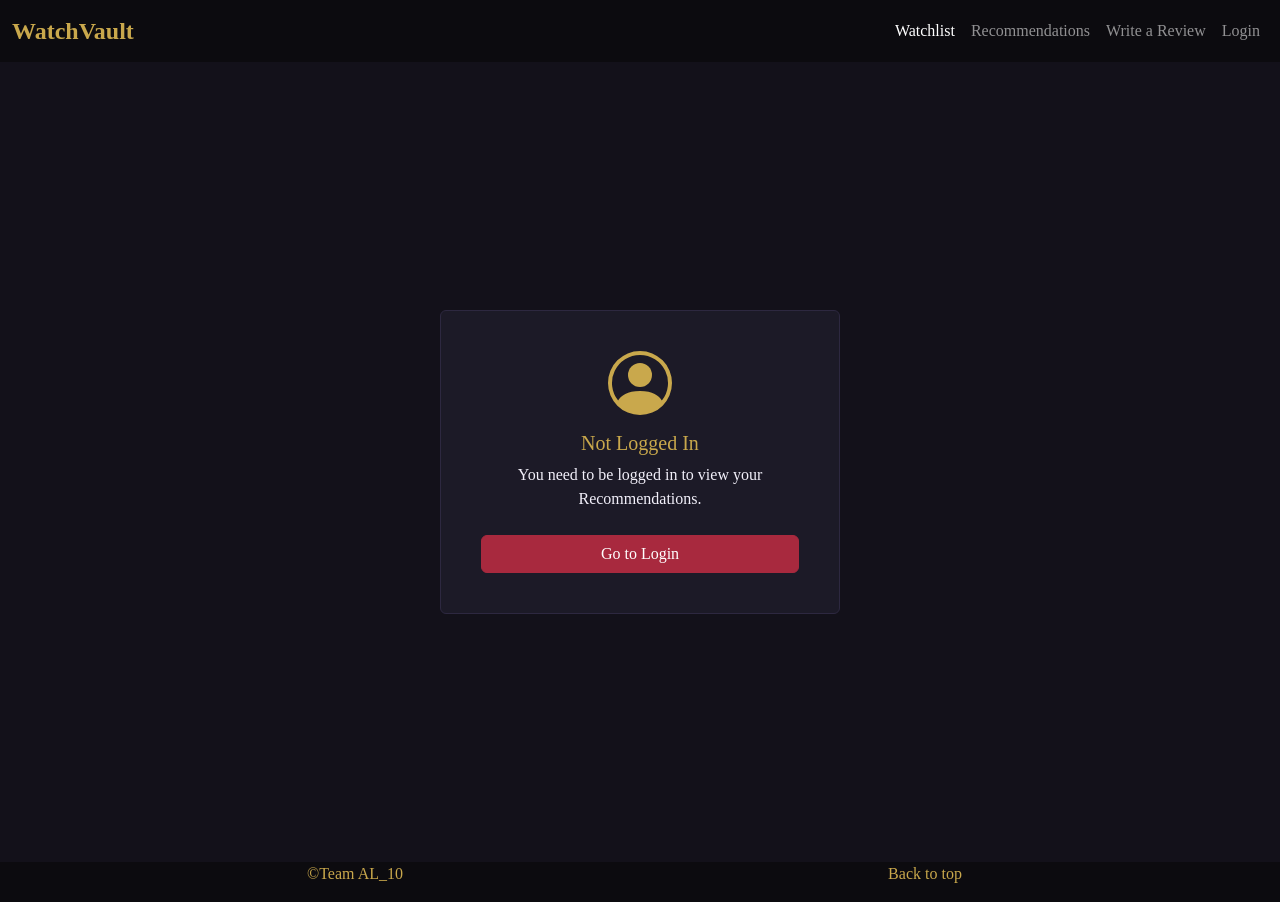
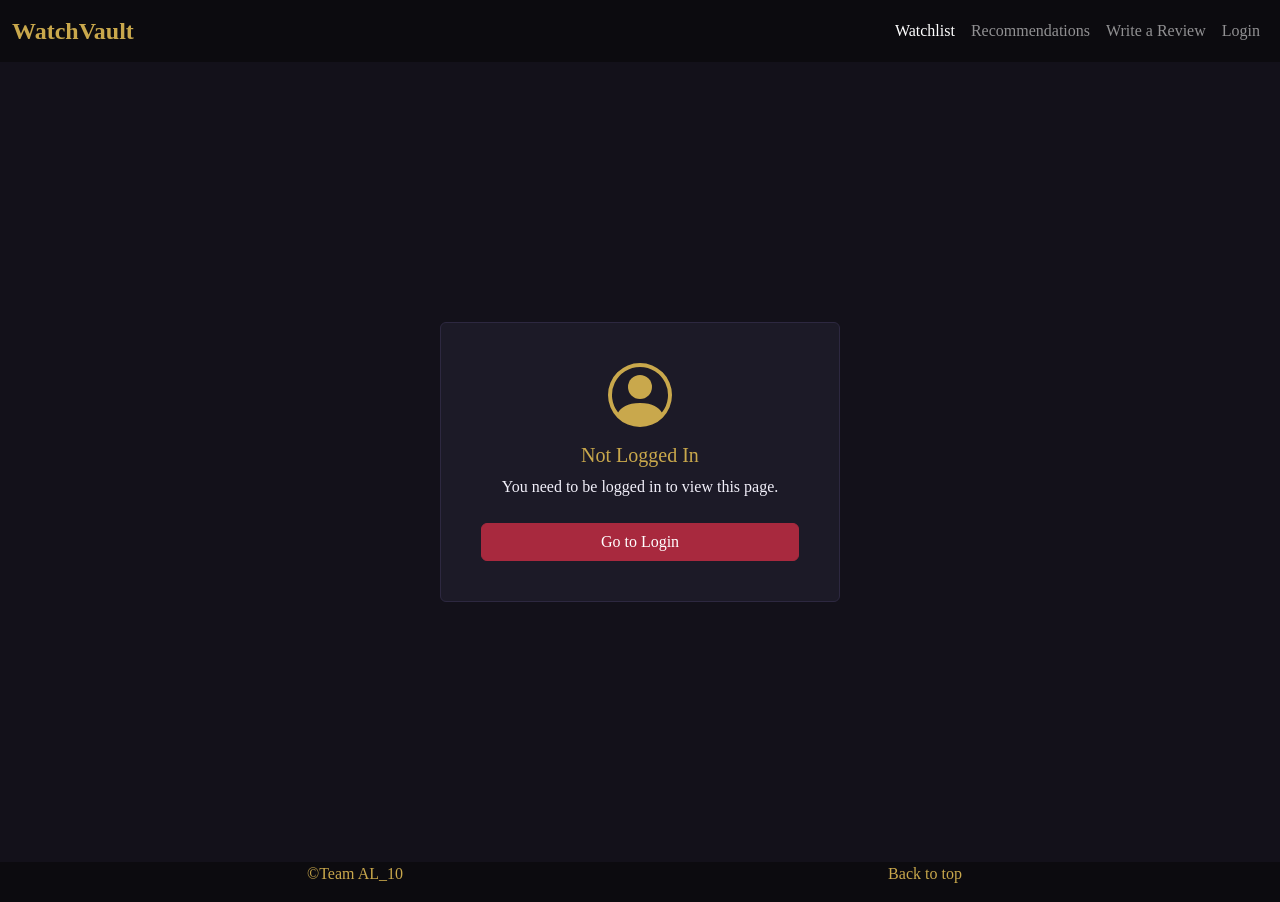
Before and after one commit to noctavio/watch-vault, a React (Vite) app in the folder frontend/: page /watchlist in a window 1280 px wide. Built offline with nearby package versions, Linux system fonts and the light colour scheme.

Commit message:
more ui fixes

```diff
--- a/frontend/src/components/CreateReviews.jsx
+++ b/frontend/src/components/CreateReviews.jsx
@@ -33,7 +33,7 @@ export default function CreateReviews() {
                         <Card.Body>
                             <PersonCircle size={64} color="#C9A84C" className="mb-3" />
                             <Card.Title>Not Logged In</Card.Title>
-                            <p className="card-text mb-4">You need to be logged in to view your Recommendations.</p>
+                            <p className="card-text mb-4">You need to be logged in to view this page.</p>
                             <Button className="w-100" onClick={() => navigate("/login")}>
                                 Go to Login
                             </Button>
@@ -64,6 +64,10 @@ export default function CreateReviews() {
     const watchedMovies = watchlist.filter((movie) =>
         itemsChecked.includes(movie.id)
     );
+
+    console.log("watchlist:", watchlist);
+    console.log("itemsChecked:", itemsChecked);
+    console.log("typeof itemsChecked[0]:", typeof itemsChecked[0]);
 
     const handleSubmit = async (e) => {
         e.preventDefault();
--- a/frontend/src/components/Recommendations.jsx
+++ b/frontend/src/components/Recommendations.jsx
@@ -25,7 +25,7 @@ export default function Recommendations(){
                         <Card.Body>
                             <PersonCircle size={64} color="#C9A84C" className="mb-3" />
                             <Card.Title>Not Logged In</Card.Title>
-                            <p className="card-text mb-4">You need to be logged in to view your Recommendations.</p>
+                            <p className="card-text mb-4">You need to be logged in to view this page.</p>
                             <Button className="w-100" onClick={() => navigate("/login")}>
                                 Go to Login
                             </Button>
--- a/frontend/src/components/SignUp.jsx
+++ b/frontend/src/components/SignUp.jsx
@@ -79,7 +79,7 @@ export default function SignUp(){
                                     Create Account
                                 </Button>
                                 <Form.Group className="text-center">
-                                    <Form.Text className="me-1">Already have an Account?</Form.Text>
+                                    <Form.Text className="me-1" style={{ color: '#ffffff' }}>Already have an Account?</Form.Text>
                                     <NavLink to="/login">Login Here</NavLink>
                                 </Form.Group>
                             </Form>
--- a/frontend/src/components/Watchlist.jsx
+++ b/frontend/src/components/Watchlist.jsx
@@ -76,7 +76,7 @@ export default function Watchlist() {
                         <Card.Body>
                             <PersonCircle size={64} color="#C9A84C" className="mb-3" />
                             <Card.Title>Not Logged In</Card.Title>
-                            <p className="card-text mb-4">You need to be logged in to view your Recommendations.</p>
+                            <p className="card-text mb-4">You need to be logged in to view this page.</p>
                             <Button className="w-100" onClick={() => navigate("/login")}>
                                 Go to Login
                             </Button>
@@ -103,7 +103,7 @@ export default function Watchlist() {
                 )}
 
                 {!loading && !error && watchlist.length === 0 && (
-                    <p className="text-muted text-center">Your watchlist is empty.</p>
+                    <p className="text-center" style={{ color: '#DC3545' }}>NO RESULTS...</p>
                 )}
 
                 {!loading && !error && watchlist.length > 0 && (
--- a/frontend/src/components/recomendations_components/CompletedSeries.jsx
+++ b/frontend/src/components/recomendations_components/CompletedSeries.jsx
@@ -256,7 +256,7 @@ export default function CompletedSeries() {
                 </Carousel>
             )}
             {!loading && !error && movies.length === 0 && (
-                <p className="text-muted">No movies found.</p>
+                <p className="text-center" style={{ color: '#DC3545' }}>No movies found.</p>
             )}
         </Container>
     );
--- a/frontend/src/components/recomendations_components/MoreLike.jsx
+++ b/frontend/src/components/recomendations_components/MoreLike.jsx
@@ -253,7 +253,7 @@ export default function MoreLike() {
                 </Carousel>
             )}
             {!loading && !error && movies.length === 0 && (
-                <p className="text-muted">No movies found.</p>
+                <p className="text-center" style={{ color: '#DC3545' }}>No movies found.</p>
             )}
         </Container>
     );
```
